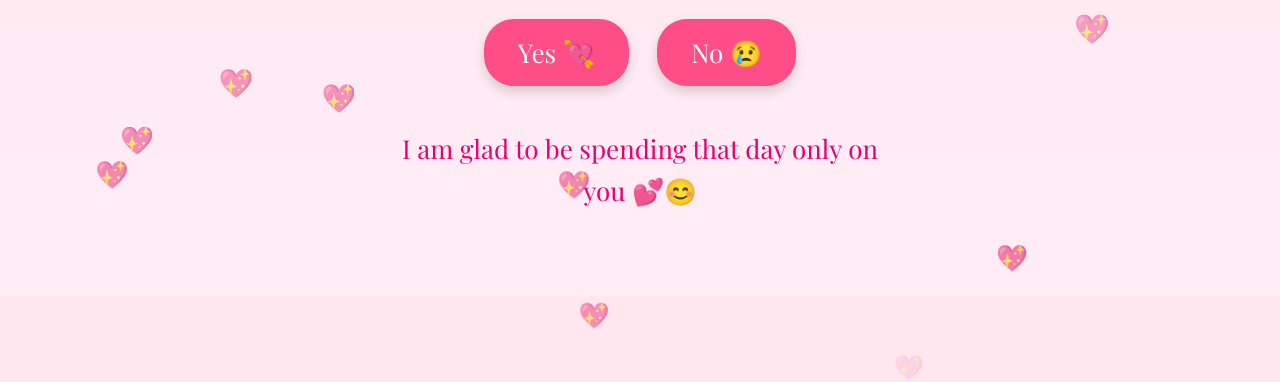
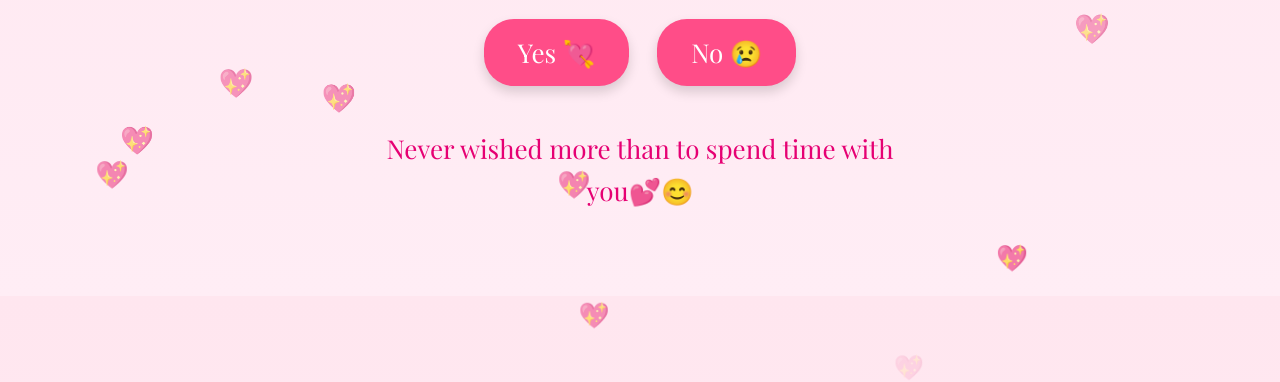
Before and after one commit to Xamz-coder/Valentine-s-day, a plain HTML site: page index.html in a window 1280 px wide. Both pictures are taken after a click on the button "Yes 💘". Shown: the part 452-834 px from the top of the page. Drawn offline with nearby package versions, Linux system fonts and the light colour scheme.

Commit message:
Update index.html

```diff
--- a/index.html
+++ b/index.html
@@ -113,7 +113,7 @@
   <script>
     function yes() {
       document.getElementById("response").innerHTML =
-        "I am glad to be spending that day only on you 💕😊";
+        "Never wished more than to spend time with you💕😊";
     }
 
     function no() {
```
